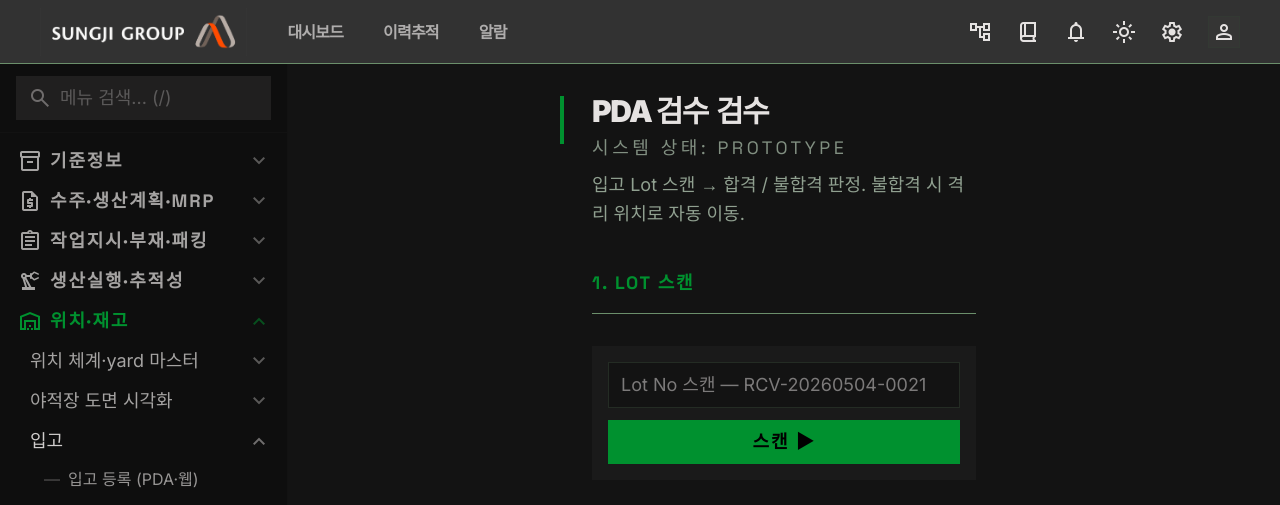
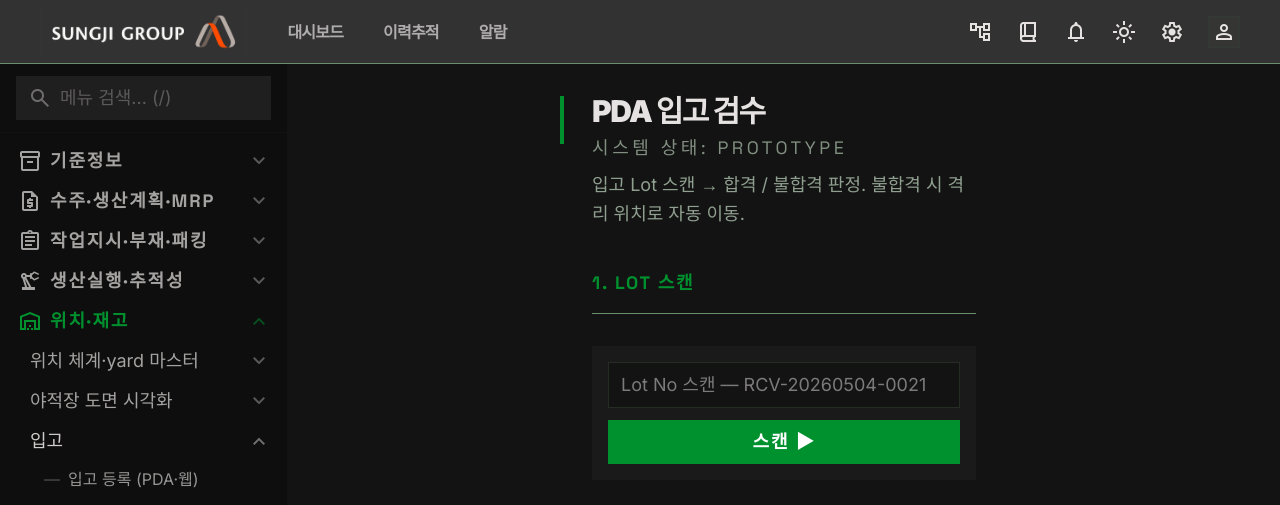
Before and after one commit to oct254k/vicon-mes-proto-lv2, a Next.js app: page /loc/receive/inspect in a window 1280 px wide. Shown: the top 505 px of the page. Built offline with nearby package versions, Linux system fonts and the light colour scheme.

Commit message:
fix: PDA 입고 검수 화면명 중복 수정 (PDA 검수 검수 → PDA 입고 검수)
Co-Authored-By: Claude Sonnet 4.6 <noreply@anthropic.com>

```diff
--- a/src/app/(app)/loc/receive/inspect/page.tsx
+++ b/src/app/(app)/loc/receive/inspect/page.tsx
@@ -39,8 +39,7 @@ export default function ReceiveInspectPage() {
   return (
     <div className="max-w-sm mx-auto">
       <PageHeader
-        title="PDA 검수"
-        accent="검수"
+        title="PDA 입고 검수"
         nodeRef="SCR-LOC-022"
         status="PROTOTYPE"
         description="입고 Lot 스캔 → 합격 / 불합격 판정. 불합격 시 격리 위치로 자동 이동."
@@ -55,7 +54,7 @@ export default function ReceiveInspectPage() {
             value={scan}
             onChange={e => setScan(e.target.value)}
           />
-          <button onClick={handleScan} className="w-full bg-[#00912F] text-black font-label font-bold uppercase tracking-widest py-2 text-sm hover:opacity-90">
+          <button onClick={handleScan} className="w-full bg-[#00912F] text-white font-label font-bold uppercase tracking-widest py-2 text-sm hover:opacity-90">
             스캔 ▶
           </button>
         </div>
@@ -79,7 +78,7 @@ export default function ReceiveInspectPage() {
             <div className="flex gap-3">
               <button
                 onClick={() => setResult(current.lot, "PASS")}
-                className={`flex-1 py-3 font-label font-bold uppercase tracking-widest text-sm transition-colors ${current.result === "PASS" ? "bg-[#00912F] text-black" : "bg-surface-elevated border border-outline/20 text-on-surface/60 hover:border-[#00912F]"}`}
+                className={`flex-1 py-3 font-label font-bold uppercase tracking-widest text-sm transition-colors ${current.result === "PASS" ? "bg-[#00912F] text-white" : "bg-surface-elevated border border-outline/20 text-on-surface/60 hover:border-[#00912F]"}`}
               >합격 ✔</button>
               <button
                 onClick={() => setResult(current.lot, "FAIL")}
@@ -95,7 +94,7 @@ export default function ReceiveInspectPage() {
               </div>
             )}
 
-            <button className="w-full py-3 bg-[#00912F] text-black font-label font-bold uppercase tracking-widest text-sm hover:opacity-90 disabled:opacity-30"
+            <button className="w-full py-3 bg-[#00912F] text-white font-label font-bold uppercase tracking-widest text-sm hover:opacity-90 disabled:opacity-30"
               disabled={current.result === "PENDING"}>
               검수 확정 ▶
             </button>
```
